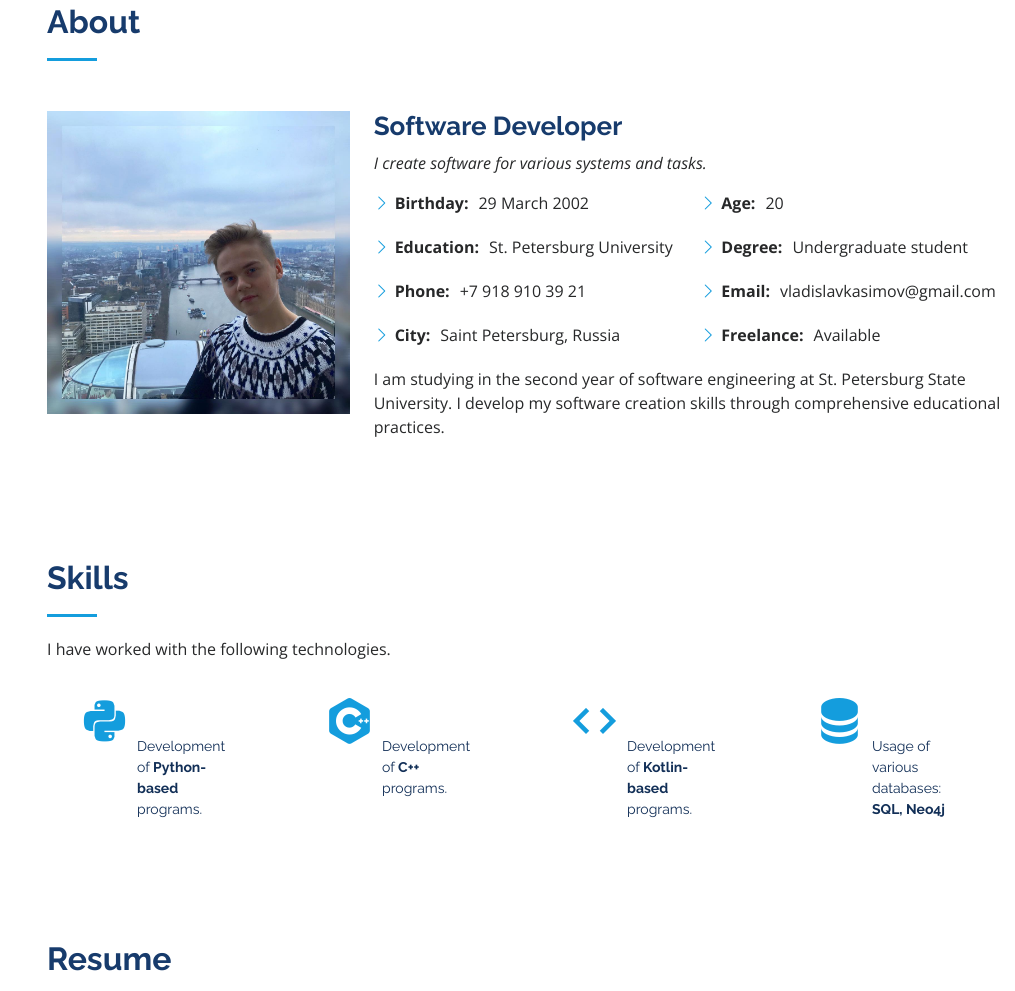
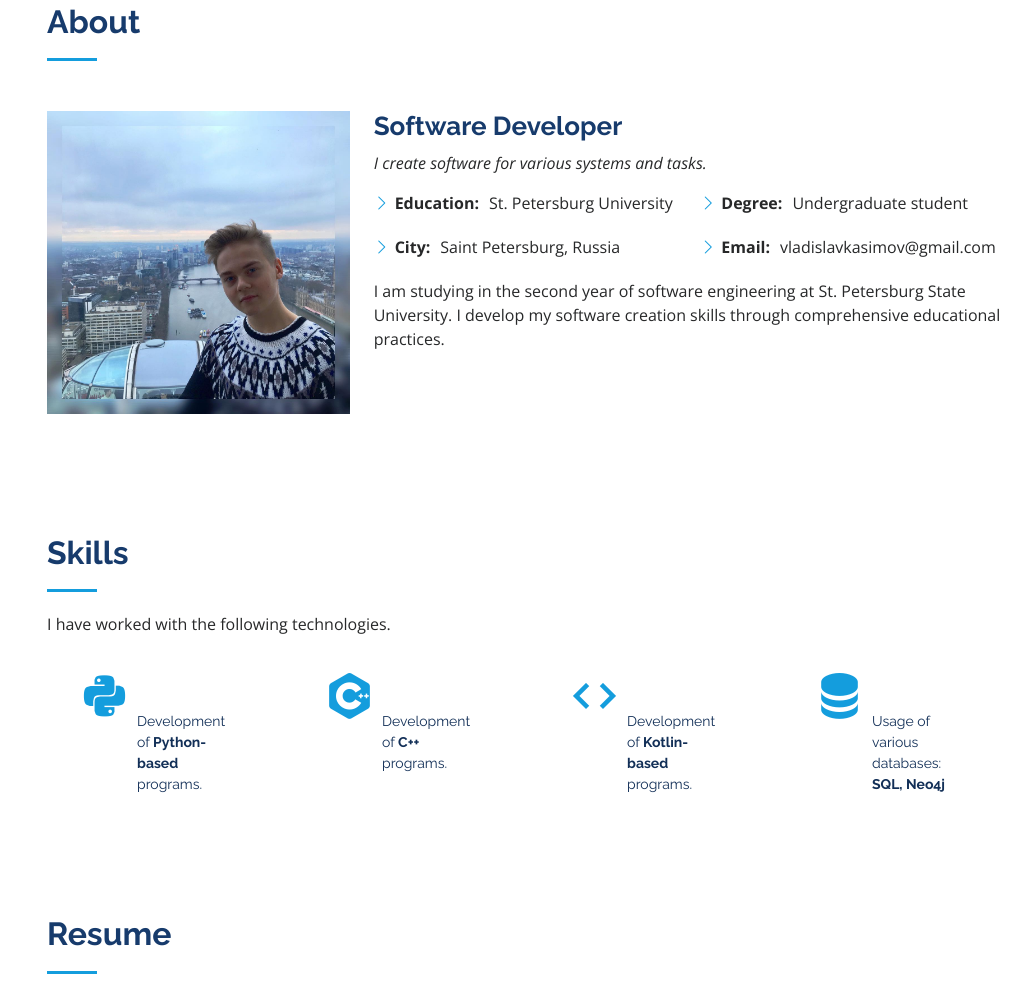
Before and after one commit to rudolf101/rudolf101.github.io, a plain HTML site: page index.html in a window 1280 px wide. Shown: the part 857-1848 px from the top of the page, without its empty margins (265-1280 px from the left). Drawn offline with nearby package versions, Linux system fonts and the light colour scheme.

Commit message:
Bg & Info update

```diff
--- a/index.html
+++ b/index.html
@@ -130,18 +130,14 @@
               <div class="row">
                 <div class="col-lg-6">
                   <ul>
-                    <li><i class="bi bi-chevron-right"></i> <strong>Birthday:</strong> <span>29 March 2002</span></li>
                     <li><i class="bi bi-chevron-right"></i> <strong>Education:</strong> <span>St. Petersburg University</span></li>
-                    <li><i class="bi bi-chevron-right"></i> <strong>Phone:</strong> <span>+7 918 910 39 21</span></li>
                     <li><i class="bi bi-chevron-right"></i> <strong>City:</strong> <span>Saint Petersburg, Russia</span></li>
                   </ul>
                 </div>
                 <div class="col-lg-6">
                   <ul>
-                    <li><i class="bi bi-chevron-right"></i> <strong>Age:</strong> <span>20</span></li>
                     <li><i class="bi bi-chevron-right"></i> <strong>Degree:</strong> <span>Undergraduate student</span></li>
                     <li><i class="bi bi-chevron-right"></i> <strong>Email:</strong> <span>vladislavkasimov@gmail.com</span></li>
-                    <li><i class="bi bi-chevron-right"></i> <strong>Freelance:</strong> <span>Available</span></li>
                   </ul>
                 </div>
               </div>
```
Also changed, not shown: 1 other file.
